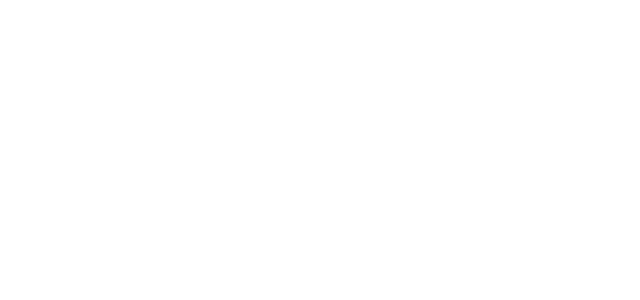
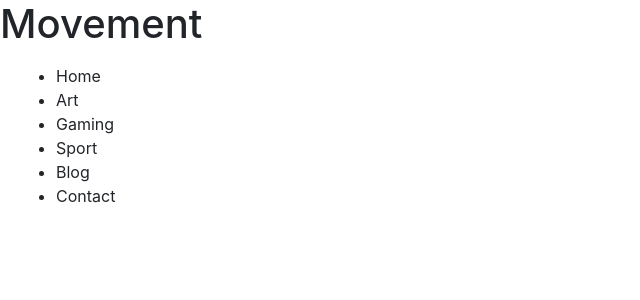
Before and after one commit to derickdr/derickdr.github.io, a React (Create React App) app: page / in a window 1280 px wide. Shown: the top 300 px of the page, without its empty margins (0-640 px from the left). Built offline with nearby package versions, Linux system fonts and the light colour scheme.

Commit message:
added homepage header component but in wrong branch woops

```diff
--- a/src/App.js
+++ b/src/App.js
@@ -1,11 +1,9 @@
 import React from 'react';
-import NavigationBar from './components/NavigationBar';
+import HomePage from './components/HomePage';
 
 function App() {
 	return (
-		<div className=''>
-			<NavigationBar />
-		</div>
+			<HomePage />
 	);
 };
 
--- a/src/components/HomePage.jsx
+++ b/src/components/HomePage.jsx
@@ -0,0 +1,14 @@
+import React, {Component} from 'react';
+import NavigationBar from './NavigationBar';
+import HomePageHeader from './HomePageHeader';
+
+export default class HomePage extends Component {
+    render () {
+        return (
+            <div className='home-page-container'>
+                <HomePageHeader />
+                <NavigationBar />
+            </div>
+        );
+    };
+};
--- /dev/null
+++ b/src/components/HomePageHeader.jsx
@@ -0,0 +1,15 @@
+import React, {Component} from 'react';
+
+export default class HomePageHeader extends Component {
+    render () {
+        return (
+            <div className='homepage-header'>
+                <div className='landing-quote-container'>
+                    <h1 className='landing-quote'>Movement</h1>
+                </div>
+                <div classname='empty-container'>
+                </div>
+            </div>
+        );
+    };
+};
--- a/src/components/NavigationBar.jsx
+++ b/src/components/NavigationBar.jsx
@@ -1,10 +1,17 @@
 import React, {Component} from 'react';
 
 export default class NavigationBar extends Component {
-
     render() {
         return (
-            <div class="comptext">
+            <div className='navbar'>
+                <ul>
+                    <li>Home</li>
+                    <li>Art</li>
+                    <li>Gaming</li>
+                    <li>Sport</li>
+                    <li>Blog</li>
+                    <li>Contact</li>
+                </ul>
             </div>
         );
     };
```
Also changed, not shown: public/favicon.png (added).
